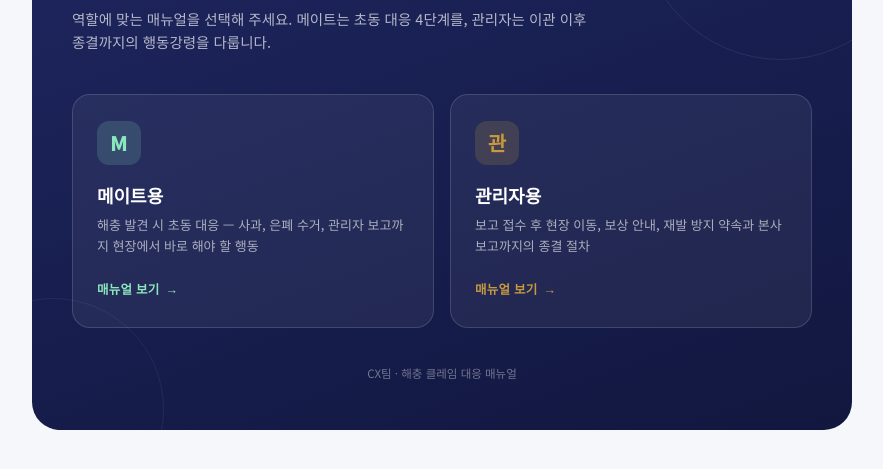
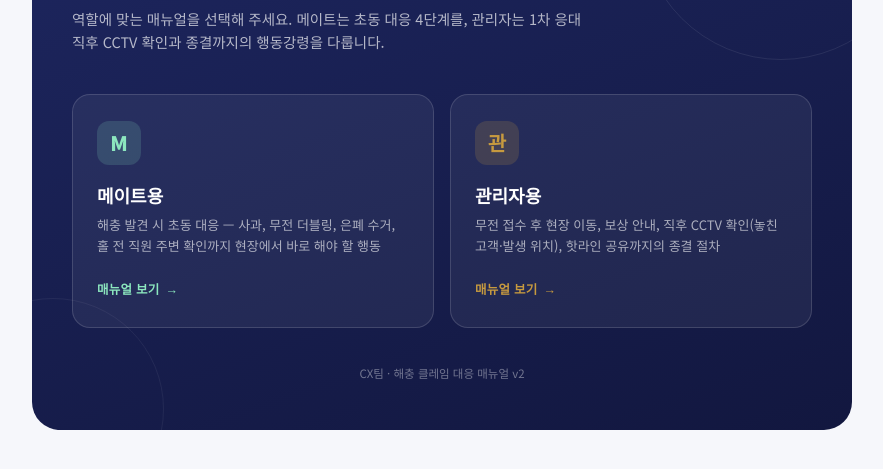
Before and after one commit to ywldo0506/SOP_BK, a plain HTML site: page index.html in a window 1280 px wide. Shown: the part 261-730 px from the top of the page, without its empty margins (198-1081 px from the left). Drawn offline with Linux system fonts and the light colour scheme.

Commit message:
index.html

```diff
--- a/index.html
+++ b/index.html
@@ -132,25 +132,25 @@
     <div class="inner">
       <div class="eyebrow"><span class="dot"></span>CX 현장 매뉴얼</div>
       <h1>해충 클레임 대응 매뉴얼</h1>
-      <p class="sub">역할에 맞는 매뉴얼을 선택해 주세요. 메이트는 초동 대응 4단계를, 관리자는 이관 이후 종결까지의 행동강령을 다룹니다.</p>
+      <p class="sub">역할에 맞는 매뉴얼을 선택해 주세요. 메이트는 초동 대응 4단계를, 관리자는 1차 응대 직후 CCTV 확인과 종결까지의 행동강령을 다룹니다.</p>
 
       <div class="cards">
         <a class="card mate" href="pest_claim_manual.html">
           <div class="card-icon">M</div>
           <div class="card-title">메이트용</div>
-          <div class="card-desc">해충 발견 시 초동 대응 — 사과, 은폐 수거, 관리자 보고까지 현장에서 바로 해야 할 행동</div>
+          <div class="card-desc">해충 발견 시 초동 대응 — 사과, 무전 더블링, 은폐 수거, 홀 전 직원 주변 확인까지 현장에서 바로 해야 할 행동</div>
           <div class="card-cta">매뉴얼 보기 <span class="arrow">→</span></div>
         </a>
 
         <a class="card manager" href="manager_claim_manual.html">
           <div class="card-icon">관</div>
           <div class="card-title">관리자용</div>
-          <div class="card-desc">보고 접수 후 현장 이동, 보상 안내, 재발 방지 약속과 본사 보고까지의 종결 절차</div>
+          <div class="card-desc">무전 접수 후 현장 이동, 보상 안내, 직후 CCTV 확인(놓친 고객·발생 위치), 핫라인 공유까지의 종결 절차</div>
           <div class="card-cta">매뉴얼 보기 <span class="arrow">→</span></div>
         </a>
       </div>
 
-      <p class="foot">CX팀 · 해충 클레임 대응 매뉴얼</p>
+      <p class="foot">CX팀 · 해충 클레임 대응 매뉴얼 v2</p>
     </div>
   </div>
 
```
